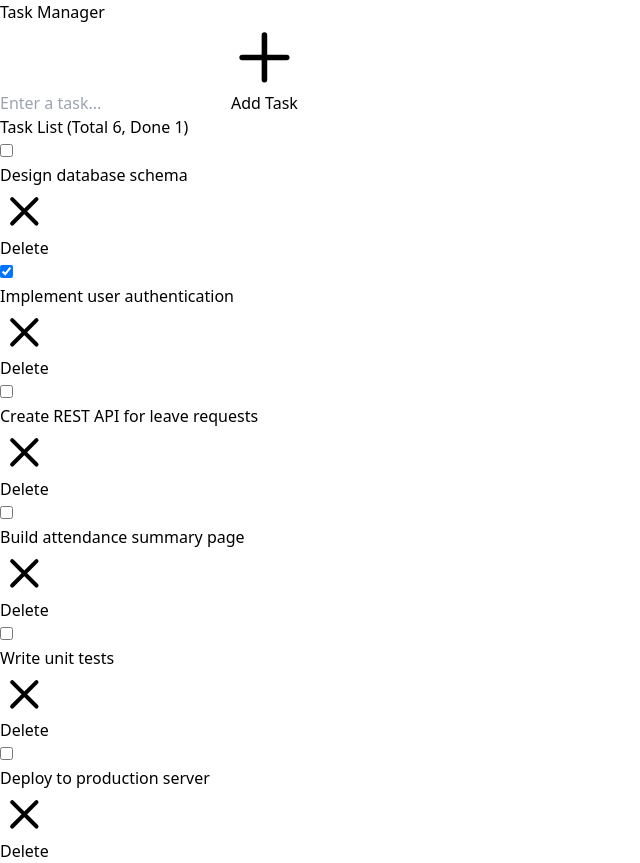
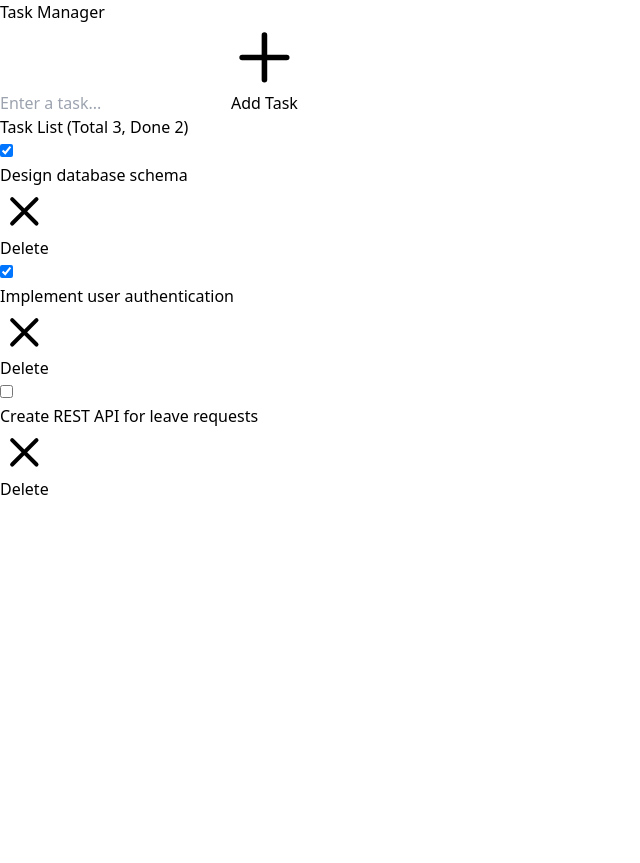
Before and after one commit to aungkhant2002/react-todo-api, a React (Vite) app: page / in a window 1280 px wide. Shown: the whole page, without its empty margins (0-640 px from the left). After the commit the page ends 800 px from the top, so only its background shows below. Built offline with nearby package versions, Linux system fonts and the light colour scheme; data requests are answered from the project's data file.

Commit message:
Feat: Delete, IsDone & SkeletonLoading

```diff
--- a/package.json
+++ b/package.json
@@ -11,6 +11,7 @@
     "api": "json-server ./tasks.json -p 5000 -d 2000 --watch"
   },
   "dependencies": {
+    "ldrs": "^1.1.7",
     "react": "^18.3.1",
     "react-dom": "^18.3.1",
     "react-hot-toast": "^2.5.2",
--- a/src/App.jsx
+++ b/src/App.jsx
@@ -2,6 +2,7 @@ import React, { useEffect, useState } from 'react'
 import Heading from './components/Heading'
 import CreateTask from './components/CreateTask'
 import TaskList from './components/TaskList'
+import SkeletonLoader from './components/SkeletonLoader'
 
 const App = () => {
   const [tasks, setTask] = useState([]);
@@ -23,12 +24,26 @@ const App = () => {
     isSending(false);
   }
 
-  const removeTask = (id) => {
+  const removeTask = async (id) => {
+    isSending(true);
+    const res = await fetch(`http://localhost:5000/tasks/${id}`, {
+      method: "DELETE"
+    });
+    const data = await res.text();
     setTask(tasks.filter((task) => task.id !== id));
+    isSending(false);
   }
 
-  const doneTask = (id) => {
-    setTask(tasks.map((el) => (el.id === id ? { ...el, isDone: !el.isDone } : el)));
+  const doneTask = async (id, currentState) => {
+    const res = await fetch(`http://localhost:5000/tasks/${id}`, {
+      method: "PATCH",
+      headers: {
+        "Content-Type": "application/json",
+      },
+      body: JSON.stringify({ isDone: !currentState })
+    })
+    const data = await res.json();
+    setTask(tasks.map((el) => (el.id === id ? data : el)));
   }
 
   const fetchTasks = async () => {
@@ -47,8 +62,9 @@ const App = () => {
     <div className='p-10'>
       <Heading />
       <CreateTask sending={sending} addTask={addTask} />
-      <TaskList doneTask={doneTask} removeTask={removeTask} tasks={tasks} />
-      { loading && <p className='text-2xl text-white text-center font-serif font-bold'>Loading...</p> }
+      <TaskList sending={sending} doneTask={doneTask} removeTask={removeTask} tasks={tasks} />
+
+      {loading && <SkeletonLoader />}
     </div>
   )
 }
--- a/src/components/CreateTask.jsx
+++ b/src/components/CreateTask.jsx
@@ -1,4 +1,7 @@
 import React, { useState } from 'react'
+import { DotSpinner } from 'ldrs/react'
+import 'ldrs/react/DotSpinner.css'
+
 
 const CreateTask = ({ addTask, sending }) => {
     const [job, setJob] = useState("");
@@ -6,12 +9,16 @@ const CreateTask = ({ addTask, sending }) => {
         setJob(event.target.value);
     }
     const handleAddTaskBtn = () => {
+        if (job.trim()) {
             const newTask = {
                 task: job,
                 isDone: false
             }
             addTask(newTask);
             setJob("");
+        } else {
+            alert("Please fill task")
+        }
     }
     return (
         <div className="flex w-full max-w-xl bg-white/10 backdrop-blur-md rounded-xl shadow-lg overflow-hidden border border-white/20 disabled:bg-gray-700">
@@ -23,6 +30,12 @@ const CreateTask = ({ addTask, sending }) => {
                 value={job}
                 onChange={handleOnChange}
             />
+            {sending ?
+                <DotSpinner
+                    size="40"
+                    speed="0.9"
+                    color="white"
+                /> :
                 <button
                     disabled={sending}
                     onClick={handleAddTaskBtn}
@@ -39,7 +52,7 @@ const CreateTask = ({ addTask, sending }) => {
                     </svg>
                     Add Task
                 </button>
-
+            }
         </div>
 
     )
--- /dev/null
+++ b/src/components/SkeletonLoader.jsx
@@ -0,0 +1,31 @@
+import React from 'react'
+
+const SkeletonLoader = () => {
+    return (
+        <div className="animate-pulse">
+            <div className="bg-white/5 backdrop-blur-md shadow-lg flex justify-between items-center border border-white/20 p-3 rounded-xl mb-3 last:mb-0">
+                <div className="flex justify-between gap-3">
+                    <div className="bg-gray-400 h-5 w-5"></div>
+                    <div className="bg-gray-400 h-5 w-40"></div>
+                </div>
+                <div className="bg-gray-400 h-5 w-20"></div>
+            </div>
+            <div className="bg-white/5 backdrop-blur-md shadow-lg flex justify-between items-center border border-white/20 p-3 rounded-xl mb-3 last:mb-0">
+                <div className="flex justify-between gap-3">
+                    <div className="bg-gray-400 h-5 w-5"></div>
+                    <div className="bg-gray-400 h-5 w-40"></div>
+                </div>
+                <div className="bg-gray-400 h-5 w-20"></div>
+            </div>
+            <div className="bg-white/5 backdrop-blur-md shadow-lg flex justify-between items-center border border-white/20 p-3 rounded-xl mb-3 last:mb-0">
+                <div className="flex justify-between gap-3">
+                    <div className="bg-gray-400 h-5 w-5"></div>
+                    <div className="bg-gray-400 h-5 w-40"></div>
+                </div>
+                <div className="bg-gray-400 h-5 w-20"></div>
+            </div>
+        </div>
+    )
+}
+
+export default SkeletonLoader
--- a/src/components/Task.jsx
+++ b/src/components/Task.jsx
@@ -1,13 +1,15 @@
 import React from 'react'
+import { DotSpinner } from 'ldrs/react'
+import 'ldrs/react/DotSpinner.css'
 
-const Task = ({ job: { id, task, isDone }, removeTask, doneTask }) => {
+const Task = ({ job: { id, task, isDone }, removeTask, doneTask, sending }) => {
 
   const handleRemoveTask = () => {
     removeTask(id);
   }
 
   const handleOnChange = () => {
-    doneTask(id);
+    doneTask(id, isDone);
   }
   return (
     <div className="bg-white/10 backdrop-blur-md shadow-lg flex justify-between items-center border border-white/20 p-3 rounded-xl mb-3 last:mb-0">
@@ -22,6 +24,12 @@ const Task = ({ job: { id, task, isDone }, removeTask, doneTask }) => {
           {task}
         </p>
       </div>
+      {sending ?
+        <DotSpinner
+          size="40"
+          speed="0.9"
+          color="white"
+        /> :
         <button
           onClick={handleRemoveTask}
           className="flex items-center gap-1 bg-red-500/20 text-red-300 border border-red-300/30 rounded-lg text-sm px-3 py-1 hover:bg-red-500/30 hover:text-red-100 transition-all duration-150"
@@ -37,6 +45,7 @@ const Task = ({ job: { id, task, isDone }, removeTask, doneTask }) => {
           </svg>
           Delete
         </button>
+      }
     </div>
 
   )
--- a/src/components/TaskList.jsx
+++ b/src/components/TaskList.jsx
@@ -1,11 +1,11 @@
 import React from 'react'
 import Task from './Task';
 
-const TaskList = ({ tasks, removeTask, doneTask }) => {
+const TaskList = ({ tasks, removeTask, doneTask, sending }) => {
     return (
         <div>
             <h3 className="font-bold font-serif text-xl mt-5 mb-3 text-white/90 tracking-wide drop-shadow-lg">Task List (Total {tasks.length}, Done {tasks.filter((el) => el.isDone).length})</h3>
-            {tasks.map((el) => <Task key={el.id} removeTask={removeTask} job={el} doneTask={doneTask} />)}
+            {tasks.map((el) => <Task key={el.id} sending={sending} removeTask={removeTask} job={el} doneTask={doneTask} />)}
         </div>
     )
 }
--- a/tasks.json
+++ b/tasks.json
@@ -3,7 +3,7 @@
     {
       "id": 1,
       "task": "Design database schema",
-            "isDone": false
+      "isDone": true
     },
     {
       "id": 2,
@@ -14,21 +14,6 @@
       "id": 3,
       "task": "Create REST API for leave requests",
       "isDone": false
-        },
-        {
-            "id": 4,
-            "task": "Build attendance summary page",
-            "isDone": false
-        },
-        {
-            "id": 5,
-            "task": "Write unit tests",
-            "isDone": false
-        },
-        {
-            "id": 6,
-            "task": "Deploy to production server",
-            "isDone": false
     }
   ]
 }
```
Also changed, not shown: task.json (deleted, +0 -19 lines), 1 other file (tests, documents, lock files or other folders). Lines whose indentation alone changed are shown as unchanged.
